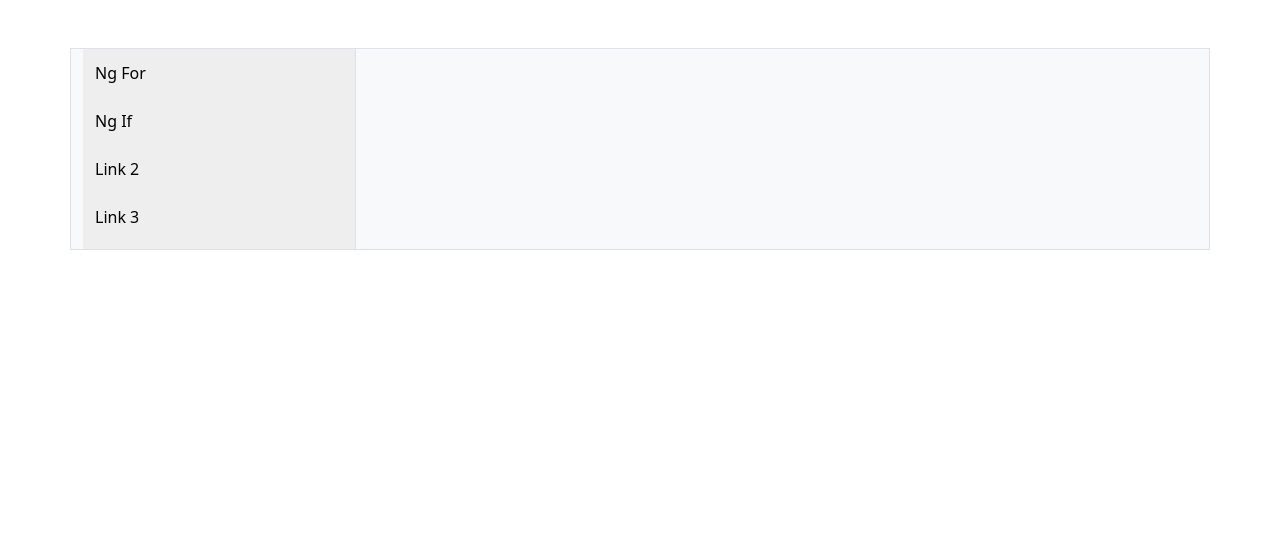
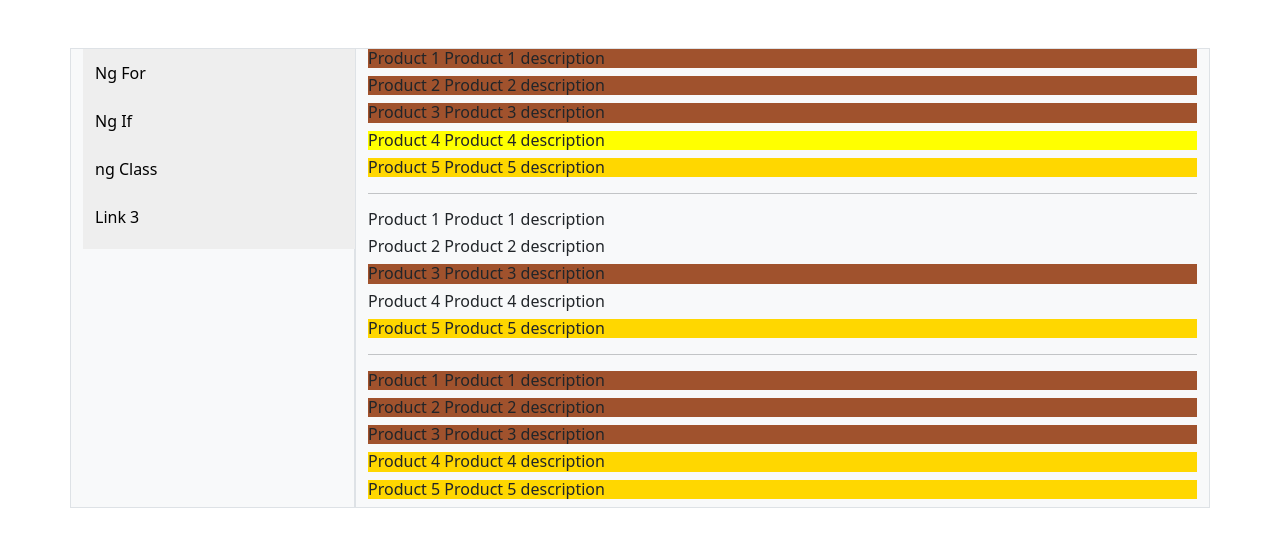
Before and after one commit to melmoghazi/Angular, an Angular app in the folder 02/02/: page /ngclass in a window 1280 px wide. Before the commit this address led to /. Shown: the top 546 px of the page. Built offline with nearby package versions, Linux system fonts and the light colour scheme.

Commit message:
02 ng class

```diff
--- a/02/02/src/app/app.component.html
+++ b/02/02/src/app/app.component.html
@@ -4,7 +4,7 @@
             <div class="vertical-menu">
                 <a href="/ngfor">Ng For</a>
                 <a href="/ngif">Ng If</a>
-                <a href="#">Link 2</a>
+                <a href="/ngclass">ng Class</a>
                 <a href="#">Link 3</a>
                 <a href="#">Link 4</a>
               </div>
--- a/02/02/src/app/app.routes.ts
+++ b/02/02/src/app/app.routes.ts
@@ -1,6 +1,7 @@
 import { Routes } from '@angular/router';
 import { NgForComponent } from './ng-for/ng-for.component';
 import { NgIfComponent } from './ng-if/ng-if.component';
+import { NgClassComponent } from './ng-class/ng-class.component';
 
 export const routes: Routes = [
     {
@@ -10,5 +11,9 @@ export const routes: Routes = [
     {
         path:'ngif',
         component:NgIfComponent
+    },
+    {
+        path:'ngclass',
+        component:NgClassComponent
     }
 ];
--- /dev/null
+++ b/02/02/src/app/ng-class/ng-class.component.html
@@ -0,0 +1,29 @@
+<div>
+    @for(p of productsList; track p.id){
+    <div [ngClass]="{'siennasienna':p.price <=30, 'yellowyellow':p.price==40, 'goldgold':p.price >=50}">
+        <h6>{{p.name}}
+            {{p.description}}
+        </h6>
+    </div>
+    }
+</div>
+<hr>
+<div>
+    @for(p of productsList; track p.id){
+    <div [ngClass]="{'siennasienna':p.price==30, 'goldgold':p.price >=50}">
+        <h6>{{p.name}}
+            {{p.description}}
+        </h6>
+    </div>
+    }
+</div>
+<hr>
+<div>
+    @for(p of productsList; track p.id){
+    <div [ngClass]="p.price<=30 ? 'siennasienna':'goldgold'">
+        <h6>{{p.name}}
+            {{p.description}}
+        </h6>
+    </div>
+    }
+</div>
--- /dev/null
+++ b/02/02/src/app/ng-class/ng-class.component.scss
@@ -0,0 +1,10 @@
+.goldgold{
+    background-color: gold;
+}
+.siennasienna{
+    background-color: sienna;
+}
+
+.yellowyellow{
+    background-color: yellow;
+}
--- /dev/null
+++ b/02/02/src/app/ng-class/ng-class.component.ts
@@ -0,0 +1,21 @@
+import { NgClass } from '@angular/common';
+
+import { Component } from '@angular/core';
+
+@Component({
+  selector: 'app-ng-class',
+  standalone: true,
+  imports: [NgClass],
+  templateUrl: './ng-class.component.html',
+  styleUrl: './ng-class.component.scss'
+})
+export class NgClassComponent {
+
+  productsList=[
+    {id:1,name:'Product 1', description:'Product 1 description', price:10},
+    {id:2,name:'Product 2', description:'Product 2 description', price:20},
+    {id:3,name:'Product 3', description:'Product 3 description', price:30},
+    {id:4,name:'Product 4', description:'Product 4 description', price:40},
+    {id:5,name:'Product 5', description:'Product 5 description', price:50},
+  ];
+}
```
Also changed, not shown: 1 other file (tests, documents, lock files or other folders).
